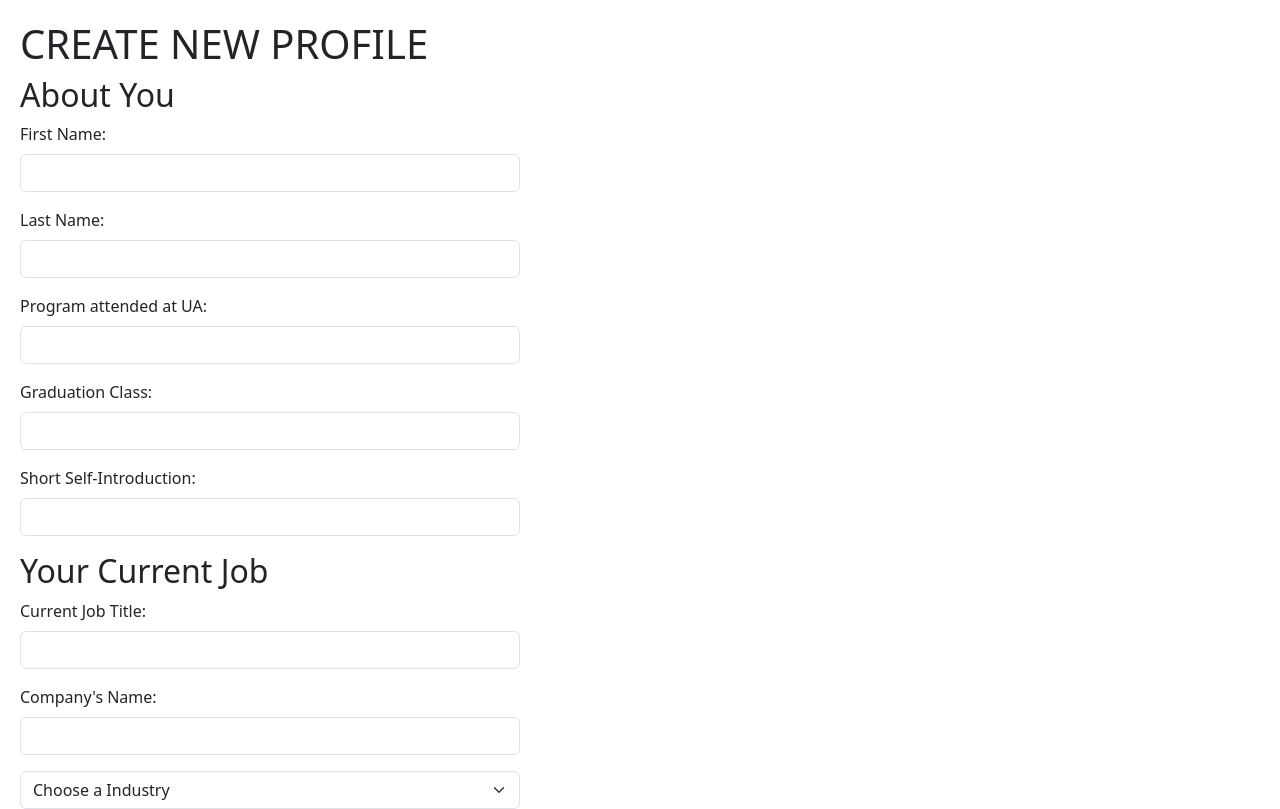
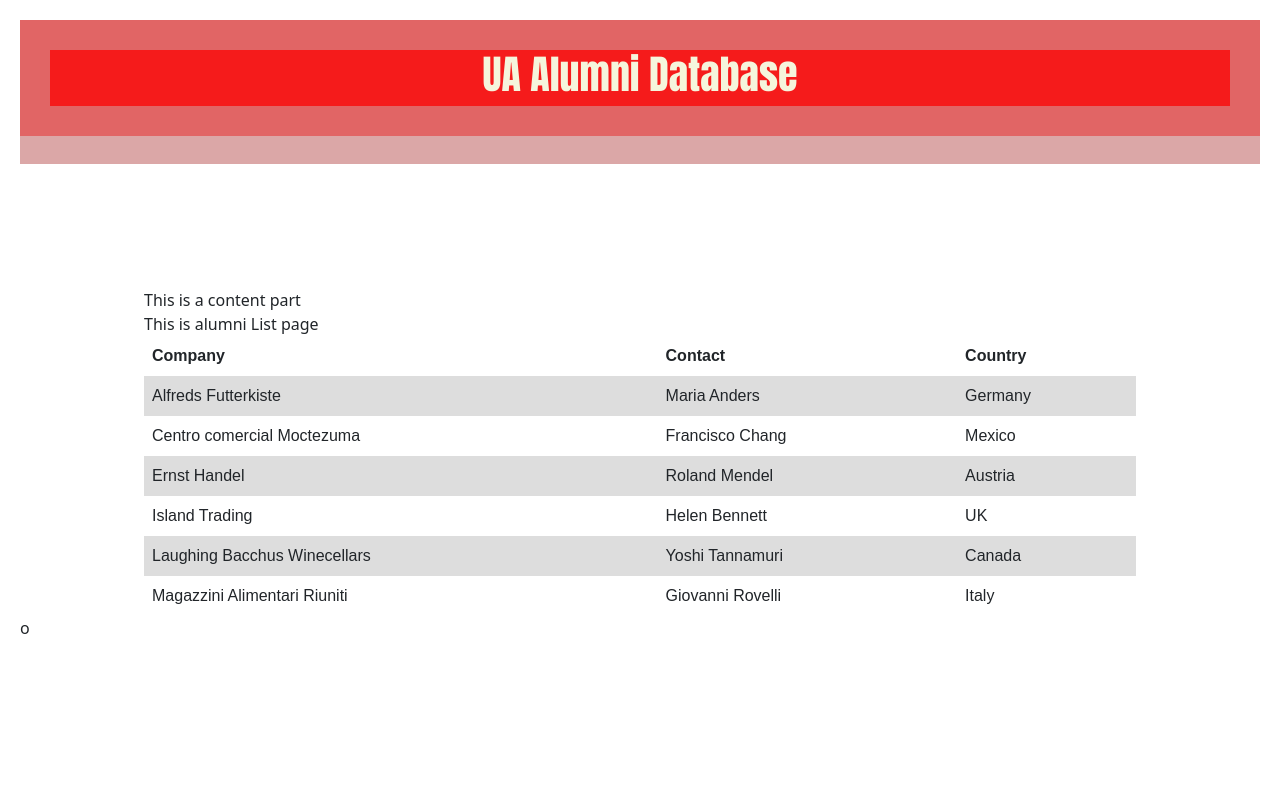
Before and after one commit to sebrazzley/internship, a React (Vite) app in the folder alumni-db/: page / in a window 1280 px wide. Shown: the top 809 px of the page. Built offline with nearby package versions, Linux system fonts and the light colour scheme.

Commit message:
Test commit

```diff
--- a/alumni-db/package.json
+++ b/alumni-db/package.json
@@ -12,7 +12,8 @@
   "dependencies": {
     "bootstrap": "^5.3.1",
     "react": "^18.2.0",
-    "react-dom": "^18.2.0"
+    "react-dom": "^18.2.0",
+    "react-router-dom": "^6.14.2"
   },
   "devDependencies": {
     "@types/react": "^18.2.15",
--- a/alumni-db/src/App.tsx
+++ b/alumni-db/src/App.tsx
@@ -3,8 +3,8 @@ import CreateAlumni from './components/CreateAlumni/CreateAlumni'
 
 const App = () => {
   return (
-    <div>
-
+    <div className='App'>
+      <h1>UA Alumni Database</h1>
     </div>
   )
 }
--- a/alumni-db/src/components/Home.tsx
+++ b/alumni-db/src/components/Home.tsx
@@ -2,6 +2,7 @@ import "./Home.style.css"
 import {useState} from "react"
 import { Alumni, fakeAlumniList } from "./alumni.type";
 import AlumniList from "./AlumniList";
+import "../node_modules/bootstrap/dist/css/bootstrap.min.css"
 import CreateAlumni from "./CreateAlumni/CreateAlumni";
 
 //madi
@@ -11,27 +12,27 @@ const Home = () => {
         fakeAlumniList as Alumni[]
         );
     return(
-    //      <>
-    //     <article className="article-header">
-    //         <header>
-    //             <h1>UA Alumni Database</h1>
-    //         </header>
-    //     </article>
+         <>
+        <article className="article-header">
+            <header>
+                <h1>UA Alumni Database</h1>
+            </header>
+        </article>
 
-    //     <article className="article-header-blank">
-    //         <header>
-    //             <h1></h1>
-    //         </header>
-    //     </article>
+        <article className="article-header-blank">
+            <header>
+                <h1></h1>
+            </header>
+        </article>
 
-    //     <section className = "section-content">
-    //         <div>This is a content part</div>
-    //         <AlumniList list = {alumniList} />
-    //     </section>
+        <section className = "section-content">
+            <div>This is a content part</div>
+            <AlumniList list = {alumniList} />
+        </section>
 
-    //o
-    // </>
-    <CreateAlumni></CreateAlumni>
+    o
+    </>
+    //<CreateAlumni></CreateAlumni>
 
     );
 
```
Also changed, not shown: 1 other file (tests, documents, lock files or other folders).
